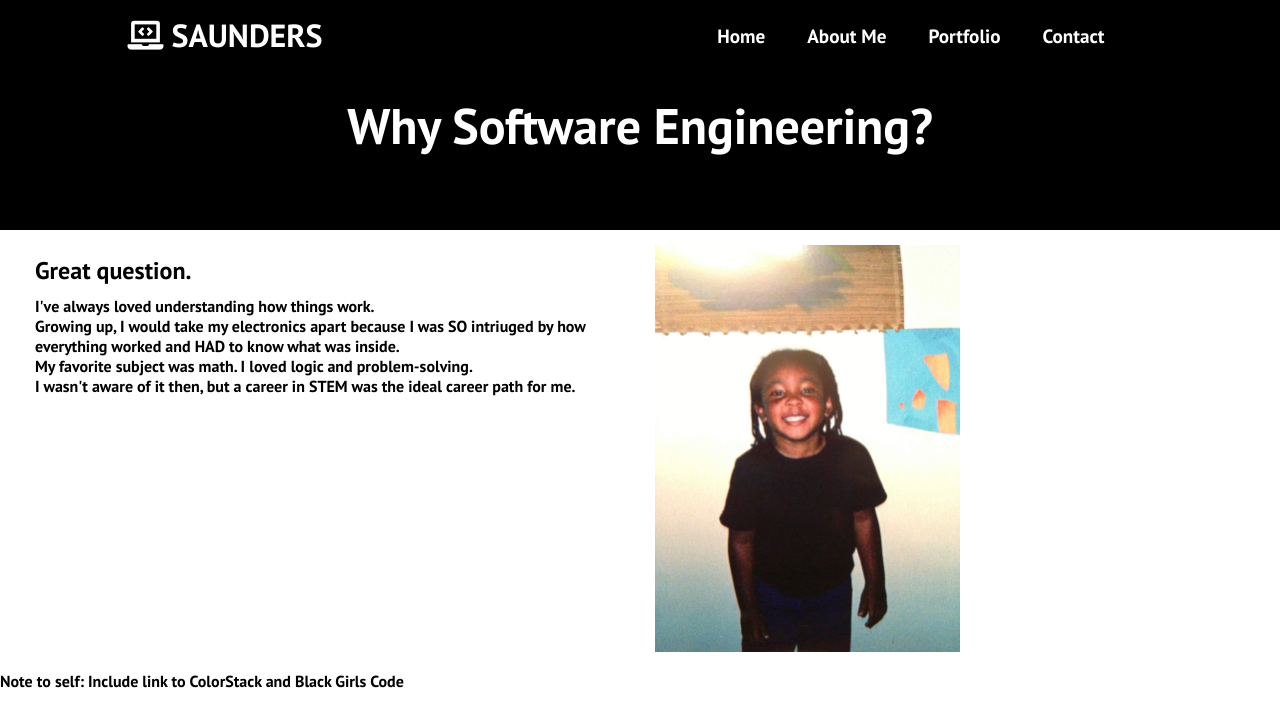
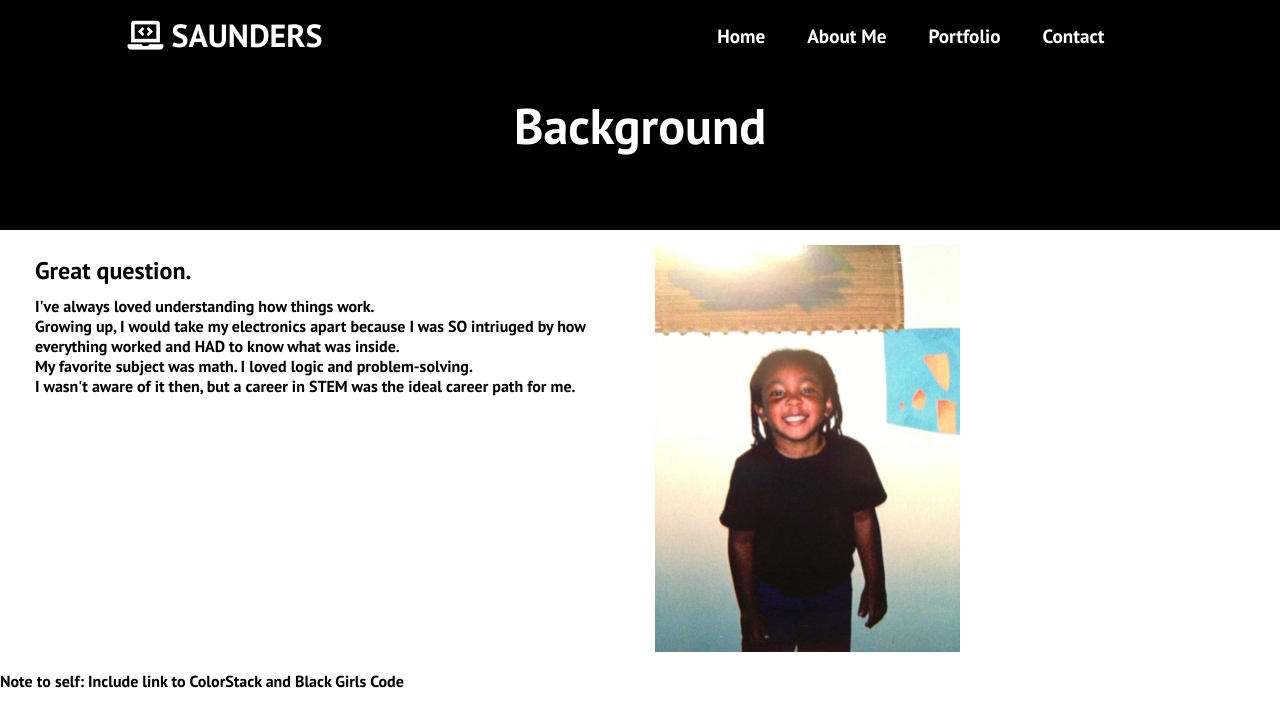
Before and after one commit to shaunacs/shauna-saunders-create-react-app, a React (Create React App) app: page /background in a window 1280 px wide. Shown: the top 726 px of the page. Built offline with nearby package versions, Linux system fonts and the light colour scheme.

Commit message:
Change why software engineering to background

```diff
--- a/src/components/Cards.js
+++ b/src/components/Cards.js
@@ -11,7 +11,7 @@ function Cards() {
                     <ul className="cards__items">
                         <CardItem
                         src="images/shauna-child.jpg"
-                        text="Why Software Engineering?"
+                        text="Background"
                         path="/background"
                         />
                         <CardItem
--- a/src/components/pages/Background.js
+++ b/src/components/pages/Background.js
@@ -5,7 +5,7 @@ import PageHeader from '../PageHeader';
 function Background() {
     return (
         <>
-            <PageHeader heading="Why Software Engineering?"/>
+            <PageHeader heading="Background"/>
             <div className="page-text">
                 <div className="row">
                     <div className="col-6">
```
